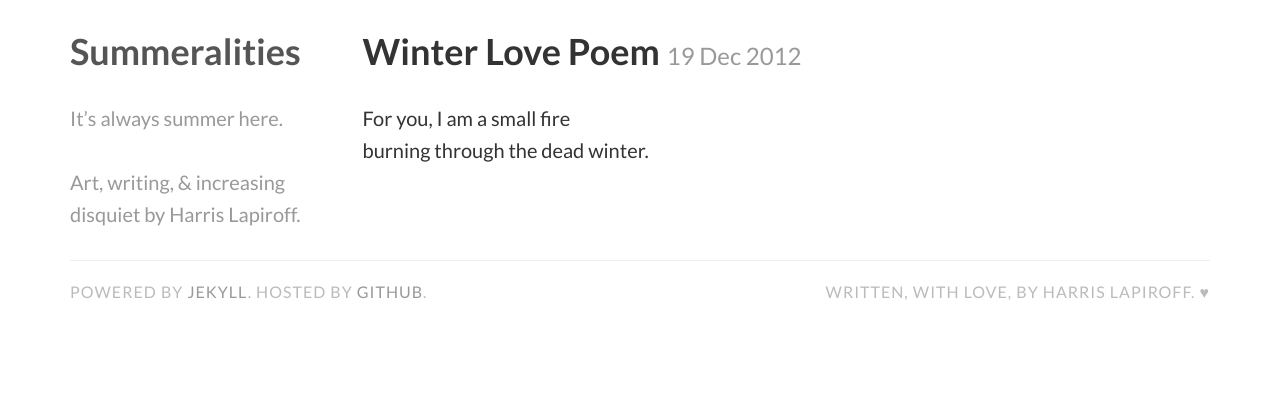
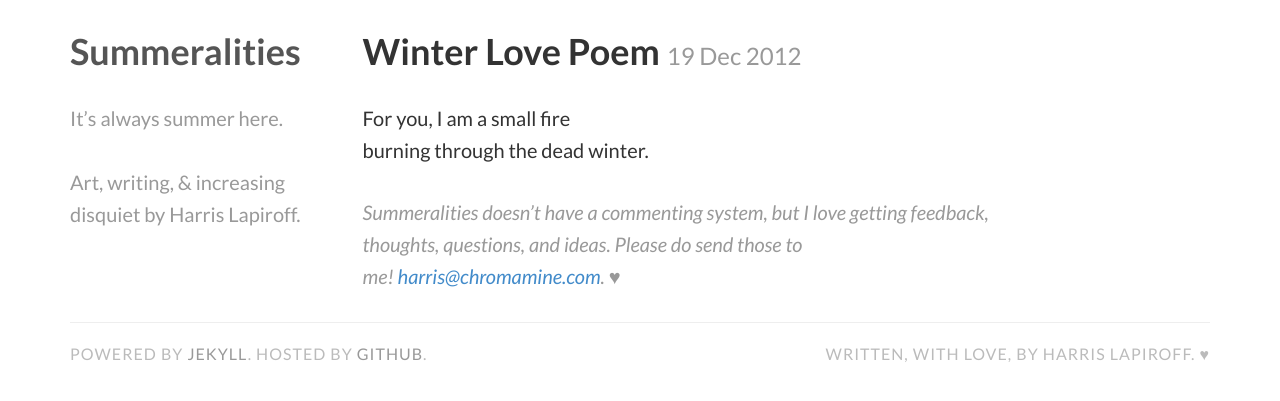
Before and after one commit to harrislapiroff/summeralities, a Jekyll site: the page built from art-and-poetry/_posts/2012-12-19-winter-love-poem.md, in a window 1280 px wide. Shown: the top 401 px of the page. Built offline with Jekyll 4.4.1, drawn with Linux system fonts in a browser that asks for light colours.

Commit message:
Comments note.

```diff
--- a/_layouts/post.html
+++ b/_layouts/post.html
@@ -22,6 +22,7 @@ layout: default
 
 		<div class="post-content">
 			{{ content }}
+			<p class="text-muted"><em>Summeralities doesn&#8217;t have a commenting system, but I love getting feedback, thoughts, questions, and ideas. Please do send those to me!&nbsp;<a href="mailto:harris@chromamine.com">harris@chromamine.com</a>.</em>&nbsp;&hearts;</p>
 		</div>
 	</div>
 </div>
```
